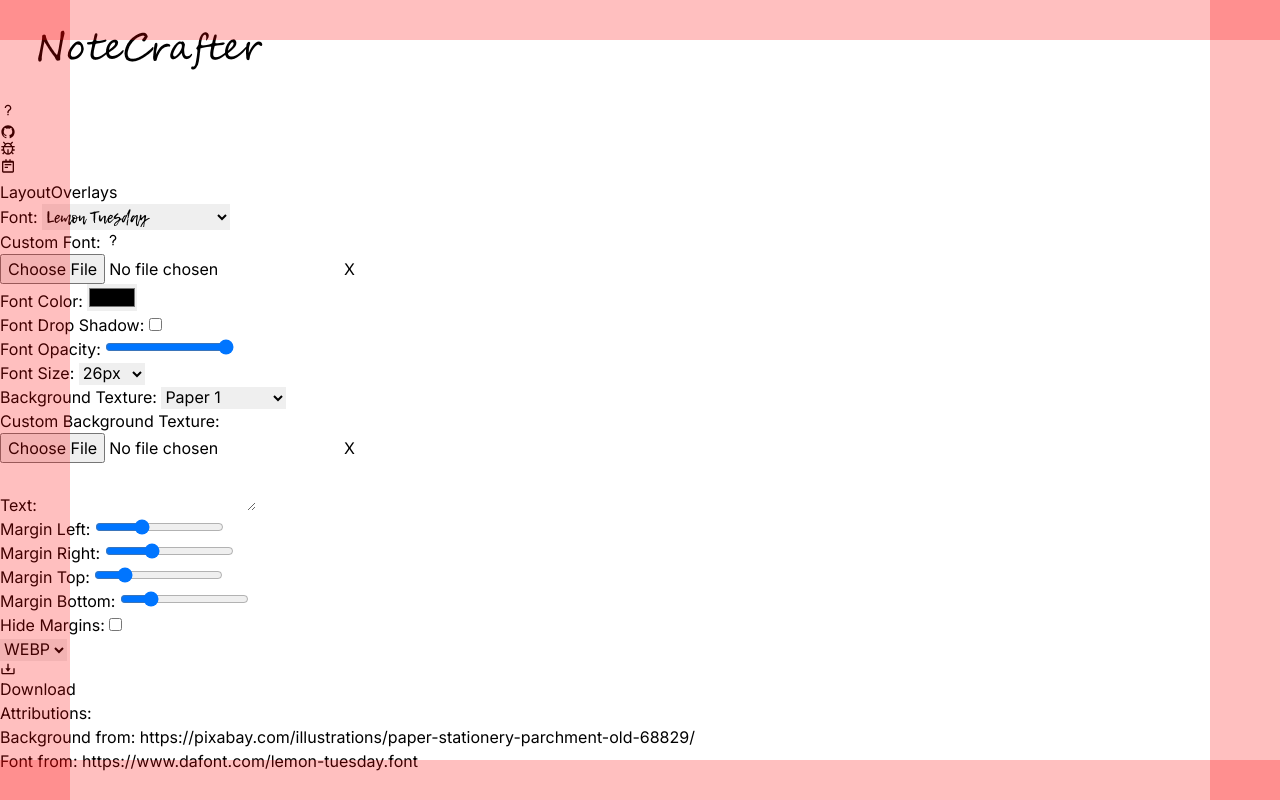
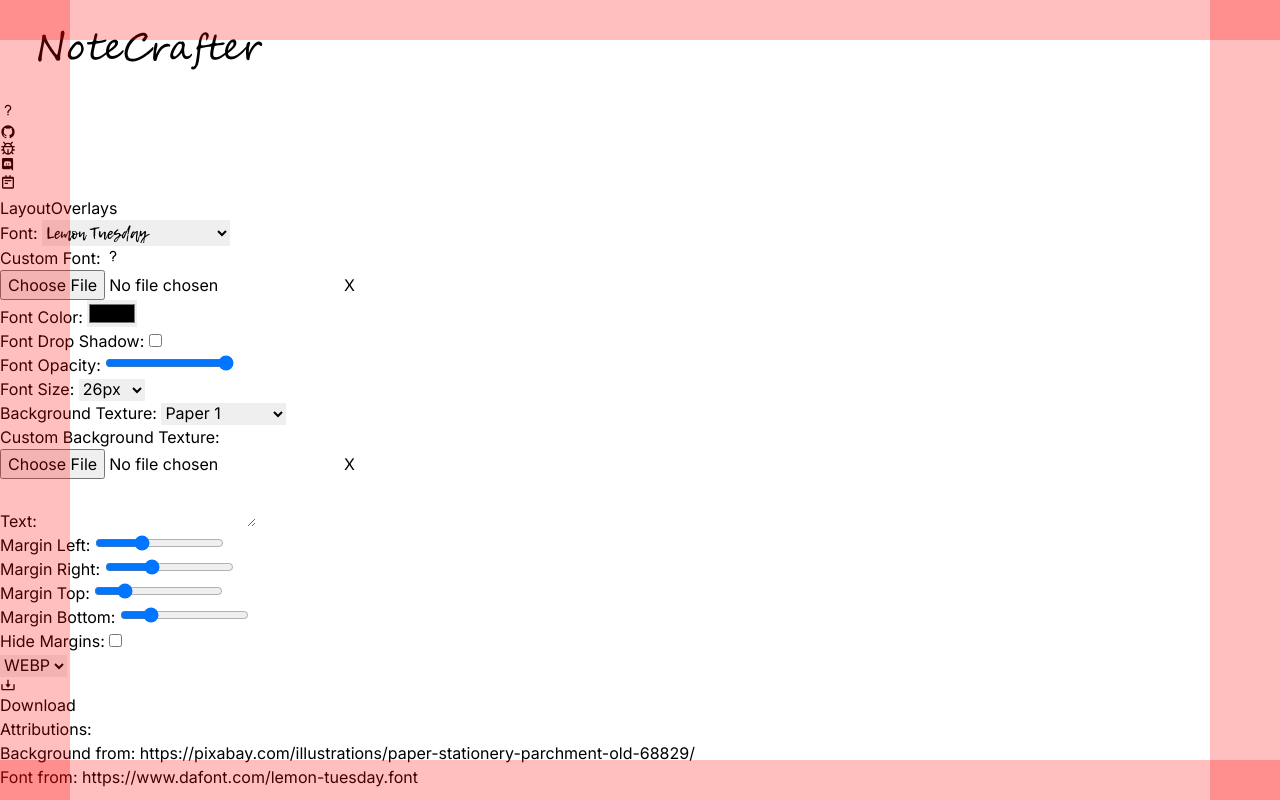
Before and after one commit to EddieDover/NoteCrafter, a Next.js app: page / in a window 1280 px wide. Shown: the top 800 px of the page. Built offline with nearby package versions, Linux system fonts and the light colour scheme.

Commit message:
feat: Added discord button

```diff
--- a/components/Changelog.tsx
+++ b/components/Changelog.tsx
@@ -28,6 +28,7 @@ export const Changelog = () => {
   return (
     <>
       <button
+        title="View Changelog"
         onClick={() => {
           const dialog: HTMLDialogElement | null = document?.getElementById(
             "changelog_modal"
--- a/components/Info.tsx
+++ b/components/Info.tsx
@@ -28,6 +28,7 @@ export const Info = () => {
   return (
     <>
       <button
+        title="View Info"
         onClick={() => {
           const dialog: HTMLDialogElement | null = document?.getElementById(
             "info_modal"
--- a/components/NoteCraftrer.tsx
+++ b/components/NoteCraftrer.tsx
@@ -27,6 +27,7 @@ import { useCallback, useEffect, useState } from "react";
 import {
   BiBug,
   BiDownload,
+  BiLogoDiscord,
   BiLogoGithub,
   BiPlus,
   BiQuestionMark,
@@ -330,6 +331,7 @@ export const NoteCrafter = (props: NoteCrafterProps) => {
               href="https://www.github.com/eddiedover/notecrafter"
               target="_blank"
               rel="noreferrer noopener"
+              title="GitHub Repository"
             >
               <BiLogoGithub />
             </a>
@@ -337,8 +339,17 @@ export const NoteCrafter = (props: NoteCrafterProps) => {
               href="https://github.com/EddieDover/notecrafter/issues/new?labels=bug&template=bug_report.md"
               target="_blank"
               rel="noreferrer noopener"
+              title="Report a Bug"
             >
               <BiBug />
+            </a>
+            <a
+              href="https://discord.gg/XuGx7zNMKZ"
+              rel="noreferrer noopener"
+              target="_blank"
+              title="Discord Server"
+            >
+              <BiLogoDiscord />
             </a>
             <Changelog />
           </span>
```
